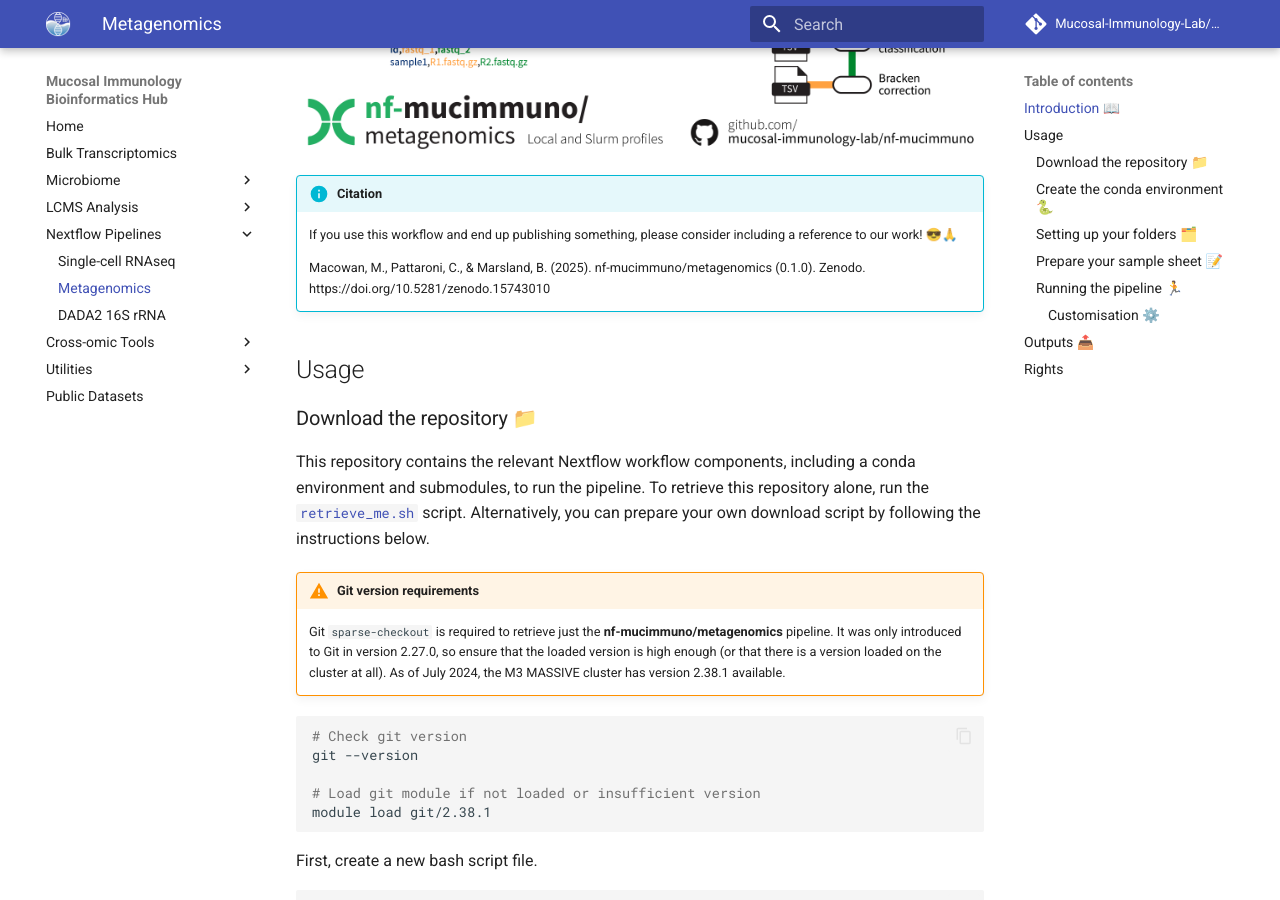
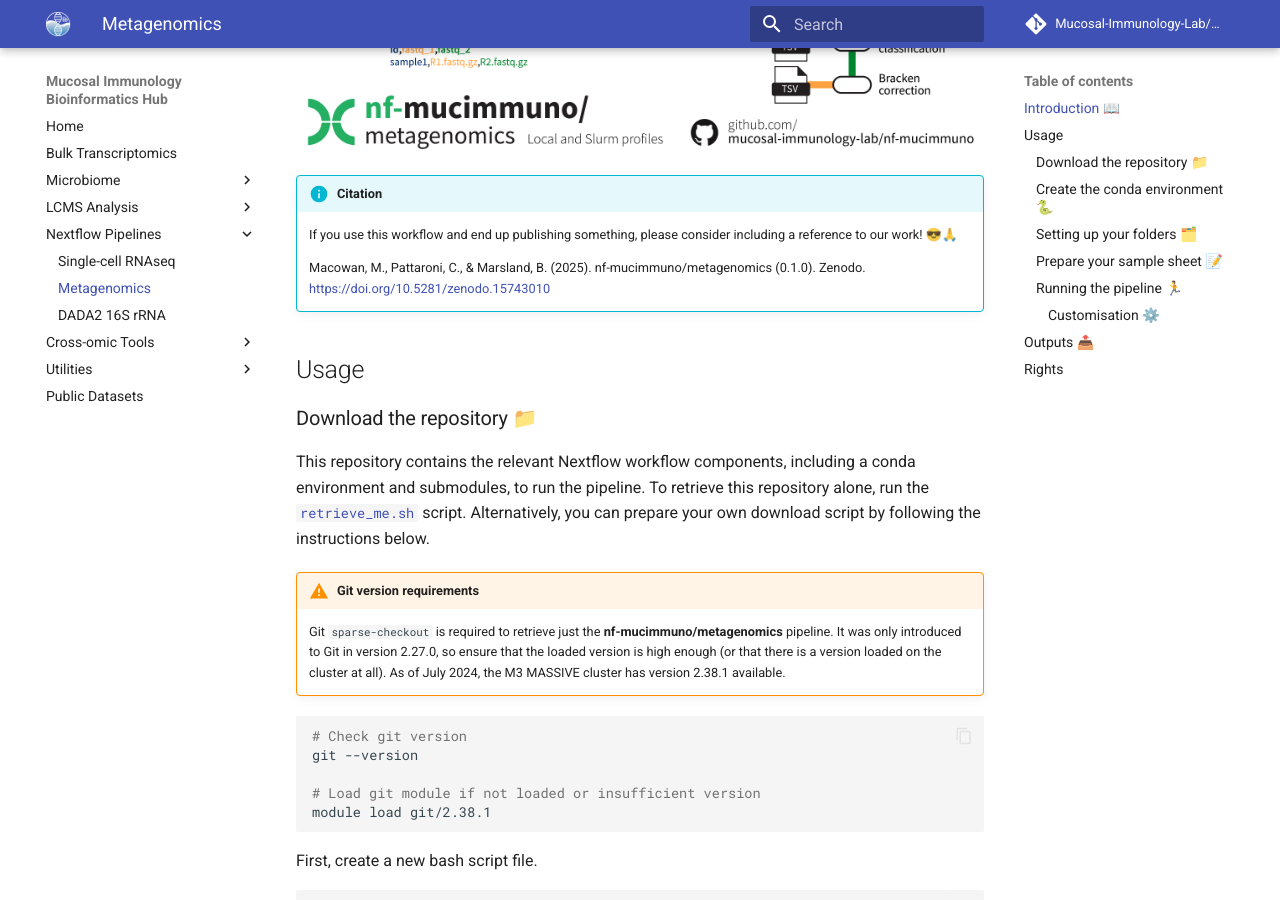
Before and after one commit to mucosal-immunology-lab/bioinformatics-hub, an MkDocs documentation site: the page built from docs/NextFlow/metagenomics.md, in a window 1280 px wide and 900 px high, scrolled down 580 px. Built offline with MkDocs 1.6.1 and Material for MkDocs 9.7.7, drawn with Linux system fonts in a browser that asks for light colours; some of the changed lines change nothing that is shown.

Commit message:
Minor edit

```diff
--- a/docs/NextFlow/metagenomics.md
+++ b/docs/NextFlow/metagenomics.md
@@ -10,7 +10,7 @@
 
     If you use this workflow and end up publishing something, please consider including a reference to our work! 😎🙏
 
-    Macowan, M., Pattaroni, C., & Marsland, B. (2025). nf-mucimmuno/metagenomics (0.1.0). Zenodo. https://doi.org/10.5281/zenodo.15743010
+    Macowan, M., Pattaroni, C., & Marsland, B. (2025). nf-mucimmuno/metagenomics (0.1.0). Zenodo. [https://doi.org/10.5281/zenodo.15743010](https://doi.org/10.5281/zenodo.15743010)
 
 ## Usage
 
```
